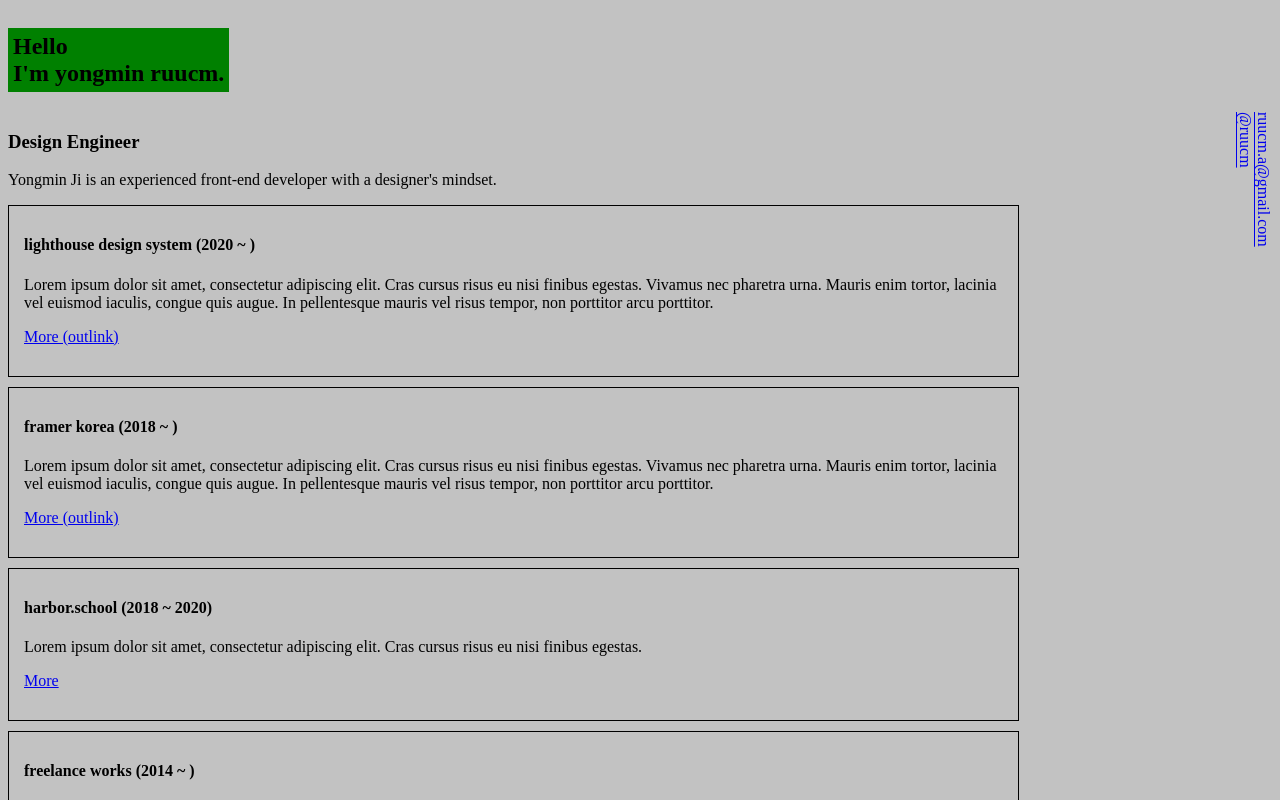
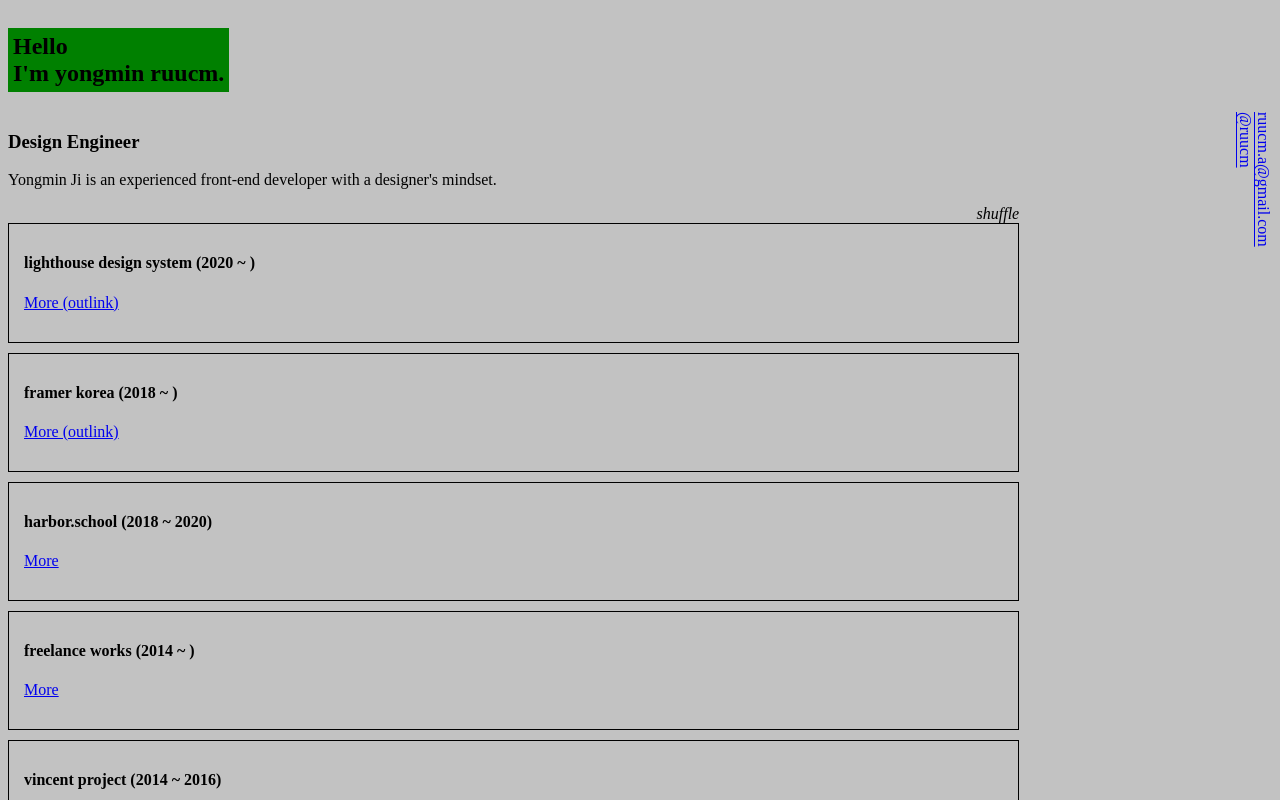
Before and after one commit to ruucm/ruucm.github.io, a Next.js app: page / in a window 1280 px wide. Shown: the top 800 px of the page. Built offline with nearby package versions, Linux system fonts and the light colour scheme.

Commit message:
add shuffle

```diff
--- a/components/card.js
+++ b/components/card.js
@@ -1,8 +1,14 @@
 import Link from "next/link"
+import { motion } from "framer-motion"
 
 export function Card({ title, duration, description, outlink, link }) {
   return (
-    <div
+    <motion.div
+      key={title}
+      layoutId={title}
+      transition={{
+        duration: 1,
+      }}
       style={{
         border: "1px solid black",
         marginBottom: 10,
@@ -28,6 +34,6 @@ export function Card({ title, duration, description, outlink, link }) {
           More (outlink)
         </a>
       )}
-    </div>
+    </motion.div>
   )
 }
--- a/consts.js
+++ b/consts.js
@@ -1,66 +1,31 @@
 export const cardDatas = [
   {
     title: "lighthouse design system",
-    description:
-      Math.random() > 0.3
-        ? `Lorem ipsum dolor sit amet, consectetur adipiscing elit. Cras cursus
-          risus eu nisi finibus egestas. Vivamus nec pharetra urna. Mauris enim
-          tortor, lacinia vel euismod iaculis, congue quis augue. In
-          pellentesque mauris vel risus tempor, non porttitor arcu porttitor.`
-        : `Lorem ipsum dolor sit amet, consectetur adipiscing elit. Cras cursus
-          risus eu nisi finibus egestas.`,
+    description: "",
     duration: "2020 ~ ",
     outlink: "https://lighthouse.harbor.school",
   },
   {
     title: "framer korea",
-    description:
-      Math.random() > 0.3
-        ? `Lorem ipsum dolor sit amet, consectetur adipiscing elit. Cras cursus
-          risus eu nisi finibus egestas. Vivamus nec pharetra urna. Mauris enim
-          tortor, lacinia vel euismod iaculis, congue quis augue. In
-          pellentesque mauris vel risus tempor, non porttitor arcu porttitor.`
-        : `Lorem ipsum dolor sit amet, consectetur adipiscing elit. Cras cursus
-          risus eu nisi finibus egestas.`,
+    description: "",
     duration: "2018 ~ ",
     outlink: "https://framerkorea.org/",
   },
   {
     title: "harbor.school",
-    description:
-      Math.random() > 0.3
-        ? `Lorem ipsum dolor sit amet, consectetur adipiscing elit. Cras cursus
-          risus eu nisi finibus egestas. Vivamus nec pharetra urna. Mauris enim
-          tortor, lacinia vel euismod iaculis, congue quis augue. In
-          pellentesque mauris vel risus tempor, non porttitor arcu porttitor.`
-        : `Lorem ipsum dolor sit amet, consectetur adipiscing elit. Cras cursus
-          risus eu nisi finibus egestas.`,
+    description: "",
     duration: "2018 ~ 2020",
     link: "/portfolio/harbor-school",
   },
   {
     title: "freelance works",
-    description:
-      Math.random() > 0.3
-        ? `Lorem ipsum dolor sit amet, consectetur adipiscing elit. Cras cursus
-          risus eu nisi finibus egestas. Vivamus nec pharetra urna. Mauris enim
-          tortor, lacinia vel euismod iaculis, congue quis augue. In
-          pellentesque mauris vel risus tempor, non porttitor arcu porttitor.`
-        : `Lorem ipsum dolor sit amet, consectetur adipiscing elit. Cras cursus
-          risus eu nisi finibus egestas.`,
+    description: "",
     duration: "2014 ~ ",
     link: "/portfolio/freelance-works",
   },
   {
     title: "vincent project",
-    description:
-      Math.random() > 0.3
-        ? `Lorem ipsum dolor sit amet, consectetur adipiscing elit. Cras cursus
-          risus eu nisi finibus egestas. Vivamus nec pharetra urna. Mauris enim
-          tortor, lacinia vel euismod iaculis, congue quis augue. In
-          pellentesque mauris vel risus tempor, non porttitor arcu porttitor.`
-        : `Lorem ipsum dolor sit amet, consectetur adipiscing elit. Cras cursus
-          risus eu nisi finibus egestas.`,
+    description: "",
     duration: "2014 ~ 2016",
     outlink: "https://www.instagram.com/vincent.project/",
   },
--- a/package.json
+++ b/package.json
@@ -11,6 +11,7 @@
   "dependencies": {
     "css": "^3.0.0",
     "framer-motion": "^2.9.5",
+    "lodash.shuffle": "^4.2.0",
     "next": "10.0.3",
     "next-images": "^1.6.2",
     "react": "^17.0.1",
--- a/pages/index.js
+++ b/pages/index.js
@@ -1,7 +1,12 @@
+import { useState } from "react"
 import { Card, Layout } from "../components"
 import { cardDatas } from "../consts"
+import { AnimateSharedLayout } from "framer-motion"
+import shuffle from "lodash.shuffle"
 
 export default function Home() {
+  const [data, setData] = useState(cardDatas)
+  const shuffleList = () => setData(shuffle(data))
   return (
     <Layout>
       <h3>Design Engineer</h3>
@@ -9,9 +14,16 @@ export default function Home() {
         Yongmin Ji is an experienced front-end developer with a designer's
         mindset.
       </p>
-      <div>
-        {cardDatas.map((data, id) => (
+      <AnimateSharedLayout>
+        <em
+          onClick={shuffleList}
+          style={{ display: "block", textAlign: "right", cursor: "pointer" }}
+        >
+          shuffle
+        </em>
+        {data.map((data, id) => (
           <Card
+            key={id}
             title={data.title}
             duration={data.duration}
             description={data.description}
@@ -19,7 +31,7 @@ export default function Home() {
             link={data.link}
           />
         ))}
-      </div>
+      </AnimateSharedLayout>
     </Layout>
   )
 }
```
Also changed, not shown: 1 other file (tests, documents, lock files or other folders).
